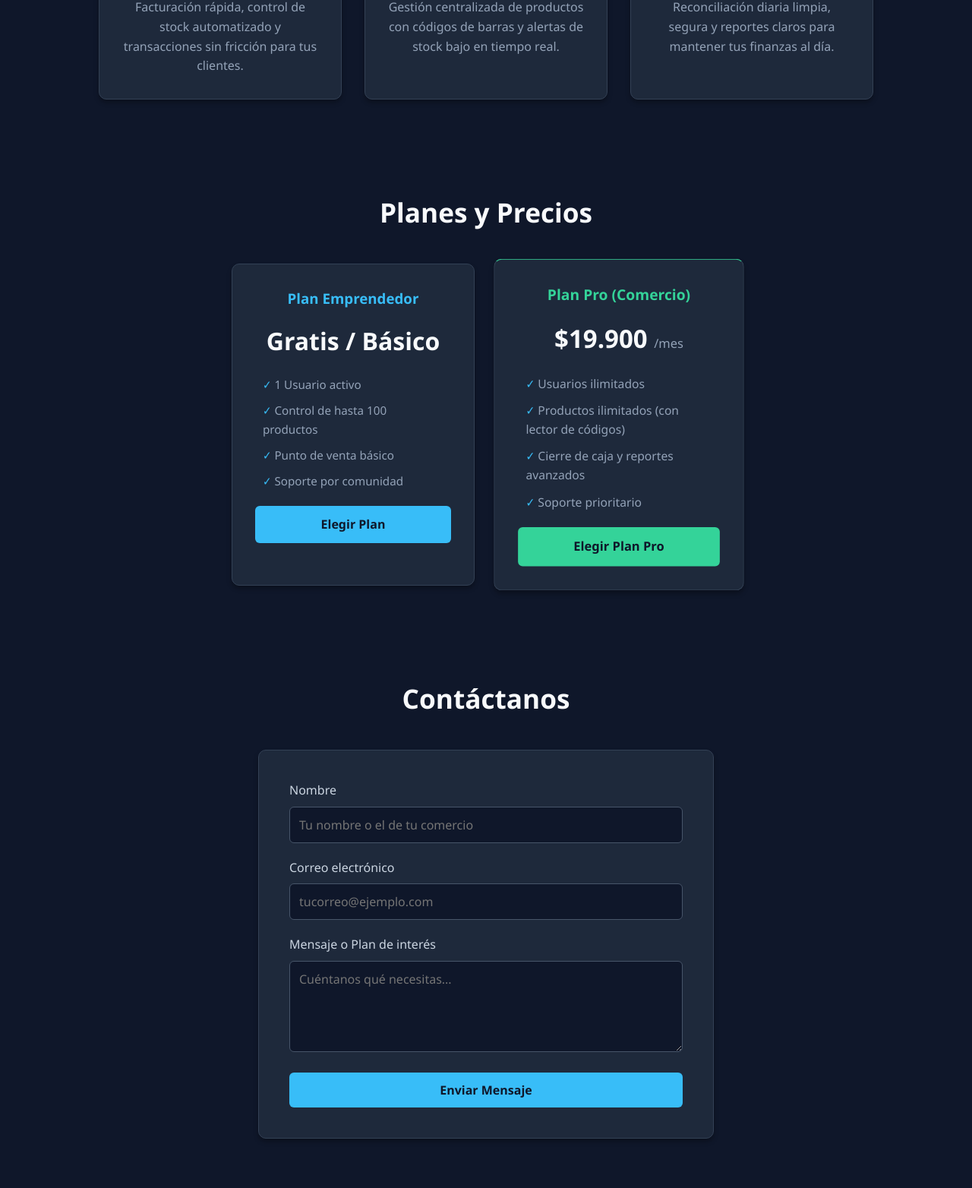
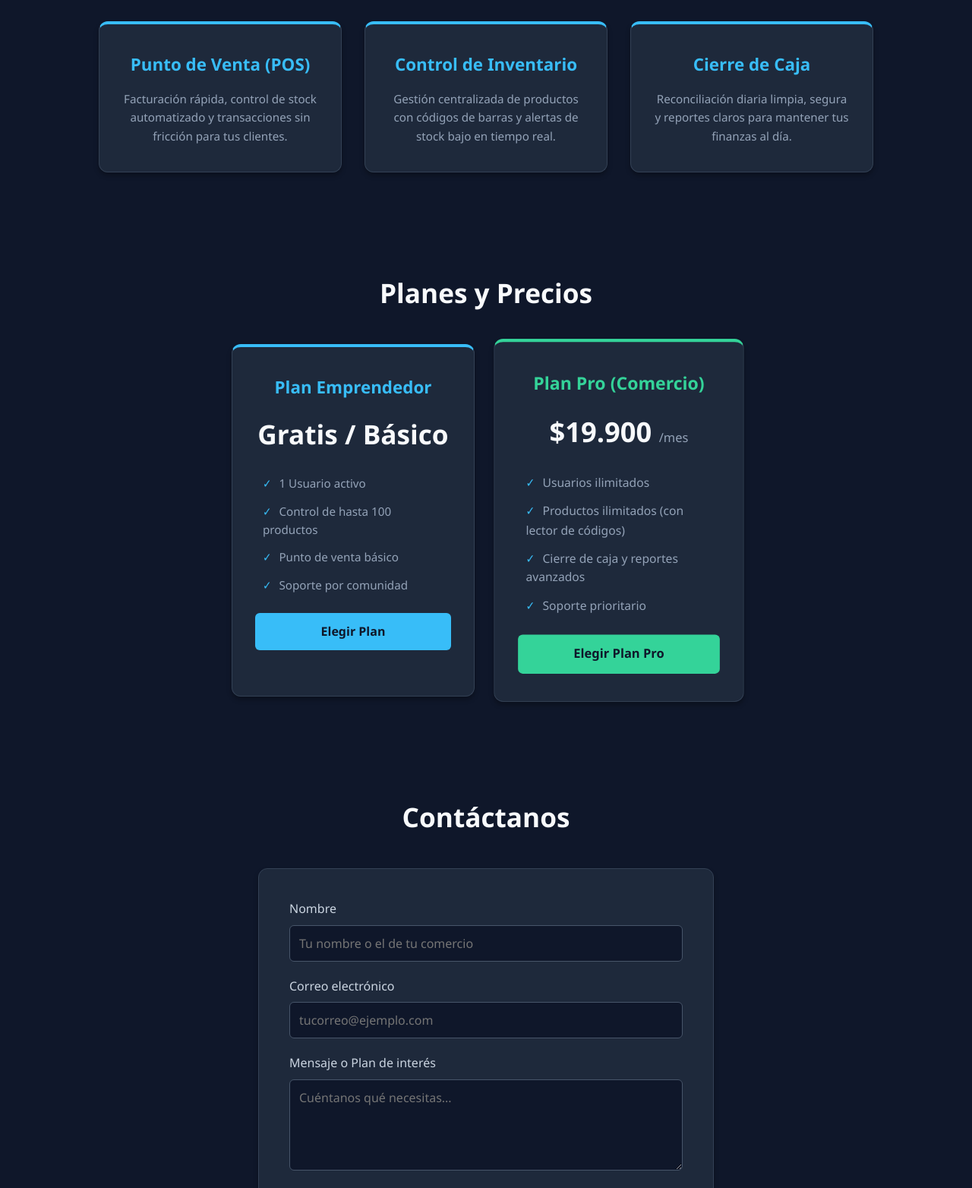
Before and after one commit to scalderonh1988-stack/mi-web-CREC-ERP, a plain HTML site: page index.html in a window 1280 px wide. Shown: the part 728-2292 px from the top of the page at 76% size. Drawn offline with Linux system fonts and the light colour scheme.

Commit message:
Update index.html

```diff
--- a/index.html
+++ b/index.html
@@ -3,37 +3,56 @@
 <head>
     <meta charset="UTF-8">
     <meta name="viewport" content="width=device-width, initial-scale=1.0">
-    <title>CREC-ERP | Solución Integral B2C</title>
+    <title>CREC-ERP | Software de Gestión para Comercios y Minimarkets</title>
+    <meta name="description" content="Plataforma inteligente diseñada para comercios y minimarkets que automatiza ventas, inventarios y caja diaria.">
     <style>
         * { margin: 0; padding: 0; box-sizing: border-box; font-family: 'Segoe UI', Tahoma, Geneva, Verdana, sans-serif; }
+        html { scroll-behavior: smooth; }
         body { background-color: #0f172a; color: #f8fafc; line-height: 1.6; }
+
         header { background: #1e293b; padding: 20px 40px; display: flex; justify-content: space-between; align-items: center; box-shadow: 0 4px 6px rgba(0,0,0,0.2); position: sticky; top: 0; z-index: 100; border-bottom: 1px solid #334155; }
-        header h2 { color: #38bdf8; letter-spacing: 0.5px; }
-        nav a { margin-left: 20px; text-decoration: none; color: #94a3b8; font-weight: 500; transition: 0.2s; }
+        header h2 { color: #38bdf8; letter-spacing: 0.5px; font-size: 1.5rem; }
+        nav a { margin-left: 20px; text-decoration: none; color: #94a3b8; font-weight: 500; transition: color 0.2s; }
         nav a:hover { color: #38bdf8; }
-        .hero { text-align: center; padding: 90px 20px; background: linear-gradient(135deg, #1e293b 0%, #0f172a 100%); border-bottom: 1px solid #334155; color: white; }
-        .hero h1 { font-size: 2.8rem; margin-bottom: 20px; color: #f8fafc; }
-        .hero p { font-size: 1.2rem; margin-bottom: 30px; color: #94a3b8; max-width: 650px; margin-left: auto; margin-right: auto; }
-        .btn { background: #38bdf8; color: #0f172a; padding: 12px 30px; border-radius: 6px; text-decoration: none; font-weight: bold; display: inline-block; transition: 0.3s; border: none; cursor: pointer; }
-        .btn:hover { background: #0ea5e9; transform: translateY(-2px); }
-        .section-title { text-align: center; font-size: 2.2rem; margin: 60px 0 20px; color: #f8fafc; }
+
+        .hero { text-align: center; padding: 100px 20px; background: linear-gradient(135deg, #1e293b 0%, #0f172a 100%); border-bottom: 1px solid #334155; color: white; }
+        .hero h1 { font-size: 2.8rem; margin-bottom: 20px; color: #f8fafc; max-width: 800px; margin-left: auto; margin-right: auto; }
+        .hero p { font-size: 1.2rem; margin-bottom: 35px; color: #94a3b8; max-width: 650px; margin-left: auto; margin-right: auto; }
+
+        .btn { background: #38bdf8; color: #0f172a; padding: 12px 30px; border-radius: 6px; text-decoration: none; font-weight: bold; display: inline-block; transition: all 0.3s ease; border: none; cursor: pointer; }
+        .btn:hover { background: #0ea5e9; transform: translateY(-2px); box-shadow: 0 4px 12px rgba(56, 189, 248, 0.3); }
+
+        .section-title { text-align: center; font-size: 2.2rem; margin: 70px 0 20px; color: #f8fafc; }
+
         .features, .pricing { display: flex; justify-content: center; gap: 30px; padding: 20px 20px 60px; max-width: 1100px; margin: auto; flex-wrap: wrap; }
-        .card { background: #1e293b; padding: 30px; border-radius: 10px; width: 320px; box-shadow: 0 4px 6px rgba(0,0,0,0.3); text-align: center; border-top: 4px solid #38bdf8; border: 1px solid #334155; }
-        .card h3 { color: #38bdf8; margin-bottom: 15px; }
-        .card p { color: #94a3b8; }
-        .price { font-size: 2rem; font-weight: bold; color: #f8fafc; margin: 15px 0; }
-        .card ul { list-style: none; text-align: left; margin: 20px 0; padding: 0 10px; }
-        .card ul li { margin-bottom: 10px; font-size: 0.95rem; color: #94a3b8; }
-        .card ul li::before { content: "✓ "; color: #38bdf8; font-weight: bold; }
-        .contact-container { background: #1e293b; max-width: 600px; margin: 40px auto 80px; padding: 40px; border-radius: 10px; box-shadow: 0 4px 6px rgba(0,0,0,0.3); border: 1px solid #334155; }
+
+        .card { background: #1e293b; padding: 35px 30px; border-radius: 12px; width: 320px; box-shadow: 0 4px 6px rgba(0,0,0,0.3); text-align: center; border-top: 4px solid #38bdf8; border-left: 1px solid #334155; border-right: 1px solid #334155; border-bottom: 1px solid #334155; transition: transform 0.3s ease, box-shadow 0.3s ease; }
+        .card:hover { transform: translateY(-5px); box-shadow: 0 10px 20px rgba(0,0,0,0.4); }
+        .card h3 { color: #38bdf8; margin-bottom: 15px; font-size: 1.4rem; }
+        .card p { color: #94a3b8; font-size: 0.95rem; }
+
+        .price { font-size: 2.2rem; font-weight: bold; color: #f8fafc; margin: 15px 0; }
+        .card ul { list-style: none; text-align: left; margin: 25px 0; padding: 0 10px; }
+        .card ul li { margin-bottom: 12px; font-size: 0.95rem; color: #94a3b8; }
+        .card ul li::before { content: "✓ "; color: #38bdf8; font-weight: bold; margin-right: 6px; }
+
+        .contact-container { background: #1e293b; max-width: 600px; margin: 40px auto 80px; padding: 40px; border-radius: 12px; box-shadow: 0 4px 6px rgba(0,0,0,0.3); border: 1px solid #334155; }
         .form-group { margin-bottom: 20px; text-align: left; }
         .form-group label { display: block; margin-bottom: 8px; font-weight: 500; color: #cbd5e1; }
-        .form-group input, .form-group textarea { width: 100%; padding: 12px; background: #0f172a; border: 1px solid #475569; border-radius: 6px; font-size: 1rem; color: #f8fafc; }
+        .form-group input, .form-group textarea { width: 100%; padding: 12px; background: #0f172a; border: 1px solid #475569; border-radius: 6px; font-size: 1rem; color: #f8fafc; transition: border-color 0.2s; }
         .form-group input:focus, .form-group textarea:focus { outline: none; border-color: #38bdf8; }
         .form-group textarea { height: 120px; resize: vertical; }
-        .btn-submit { background: #38bdf8; color: #0f172a; width: 100%; padding: 12px; border-radius: 6px; font-weight: bold; font-size: 1rem; border: none; cursor: pointer; transition: 0.3s; }
+        .btn-submit { background: #38bdf8; color: #0f172a; width: 100%; padding: 14px; border-radius: 6px; font-weight: bold; font-size: 1rem; border: none; cursor: pointer; transition: background 0.3s; }
         .btn-submit:hover { background: #0ea5e9; }
+
         footer { text-align: center; padding: 25px; background: #1e293b; color: #94a3b8; font-size: 0.9rem; border-top: 1px solid #334155; }
+
+        @media (max-width: 768px) {
+            header { padding: 15px 20px; flex-direction: column; gap: 15px; }
+            nav { display: flex; gap: 15px; }
+            nav a { margin-left: 0; }
+            .hero h1 { font-size: 2.2rem; }
+        }
     </style>
 </head>
 <body>
@@ -48,14 +67,16 @@
         </nav>
     </header>
 
+    <main>
         <section id="inicio" class="hero">
             <h1>Optimiza y gestiona tu negocio al instante</h1>
             <p>La plataforma inteligente diseñada para comercios y minimarkets que automatiza ventas, inventarios y caja diaria.</p>
             <a href="#precios" class="btn">Ver Planes</a>
         </section>
 
-    <h2 id="caracteristicas" class="section-title">Características Principales</h2>
-    <section class="features">
+        <section id="caracteristicas">
+            <h2 class="section-title">Características Principales</h2>
+            <div class="features">
                 <div class="card">
                     <h3>Punto de Venta (POS)</h3>
                     <p>Facturación rápida, control de stock automatizado y transacciones sin fricción para tus clientes.</p>
@@ -68,10 +89,12 @@
                     <h3>Cierre de Caja</h3>
                     <p>Reconciliación diaria limpia, segura y reportes claros para mantener tus finanzas al día.</p>
                 </div>
+            </div>
         </section>
 
-    <h2 id="precios" class="section-title">Planes y Precios</h2>
-    <section class="pricing">
+        <section id="precios">
+            <h2 class="section-title">Planes y Precios</h2>
+            <div class="pricing">
                 <div class="card">
                     <h3>Plan Emprendedor</h3>
                     <div class="price">Gratis / Básico</div>
@@ -81,7 +104,7 @@
                         <li>Punto de venta básico</li>
                         <li>Soporte por comunidad</li>
                     </ul>
-            <a href="#contacto" class="btn" style="background: #38bdf8; color: #0f172a; width: 100%; text-align: center;">Elegir Plan</a>
+                    <a href="#contacto" class="btn" style="background: #38bdf8; color: #0f172a; width: 100%; text-align: center; display: block;">Elegir Plan</a>
                 </div>
                 <div class="card" style="border-top-color: #34d399; transform: scale(1.03);">
                     <h3 style="color: #34d399;">Plan Pro (Comercio)</h3>
@@ -92,11 +115,13 @@
                         <li>Cierre de caja y reportes avanzados</li>
                         <li>Soporte prioritario</li>
                     </ul>
-            <a href="#contacto" class="btn" style="background: #34d399; color: #0f172a; width: 100%; text-align: center;">Elegir Plan Pro</a>
+                    <a href="#contacto" class="btn" style="background: #34d399; color: #0f172a; width: 100%; text-align: center; display: block;">Elegir Plan Pro</a>
+                </div>
             </div>
         </section>
 
-    <h2 id="contacto" class="section-title">Contáctanos</h2>
+        <section id="contacto">
+            <h2 class="section-title">Contáctanos</h2>
             <div class="contact-container">
                 <form action="https://formspree.io/f/tu-codigo-aqui" method="POST">
                     <div class="form-group">
@@ -114,9 +139,11 @@
                     <button type="submit" class="btn-submit">Enviar Mensaje</button>
                 </form>
             </div>
+        </section>
+    </main>
 
     <footer>
-        <p>&copy; 2026 CREC-ERP. Todos los derechos reservados. | Alojado en GitHub Pages.</p>
+        <p>&copy; 2026 CREC-ERP. Todos los derechos reservados. | Alojado de forma gratuita en GitHub Pages.</p>
     </footer>
 
 </body>
```
Lines whose indentation alone changed are shown as unchanged.
